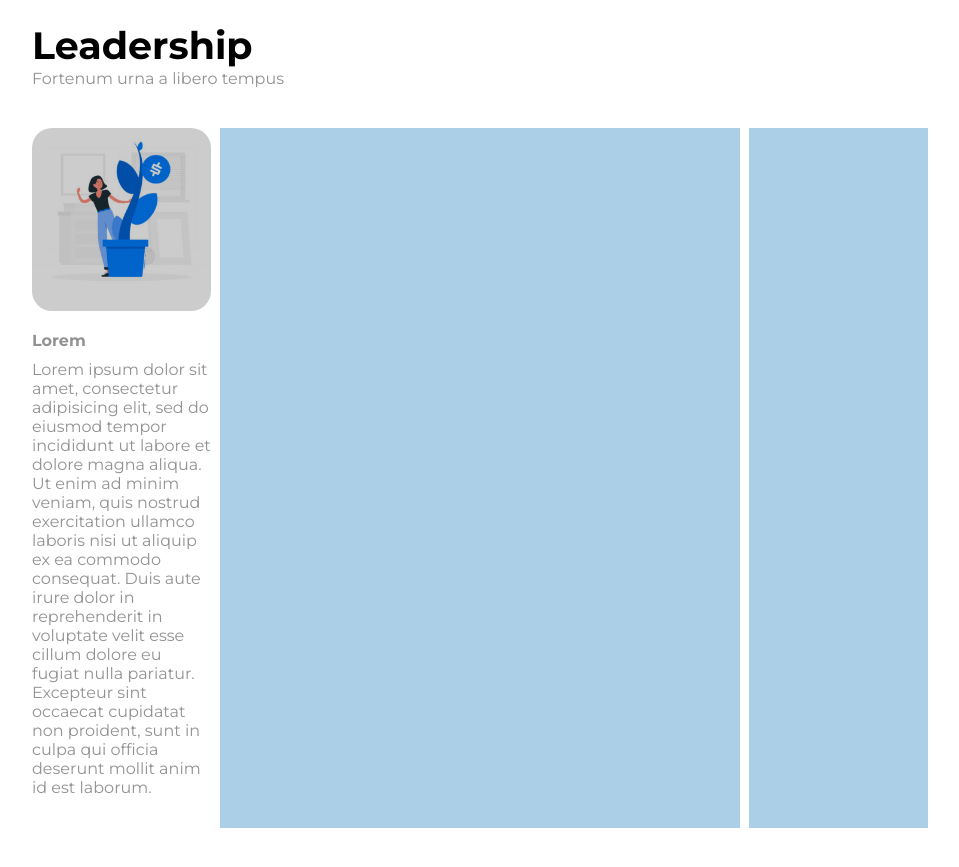
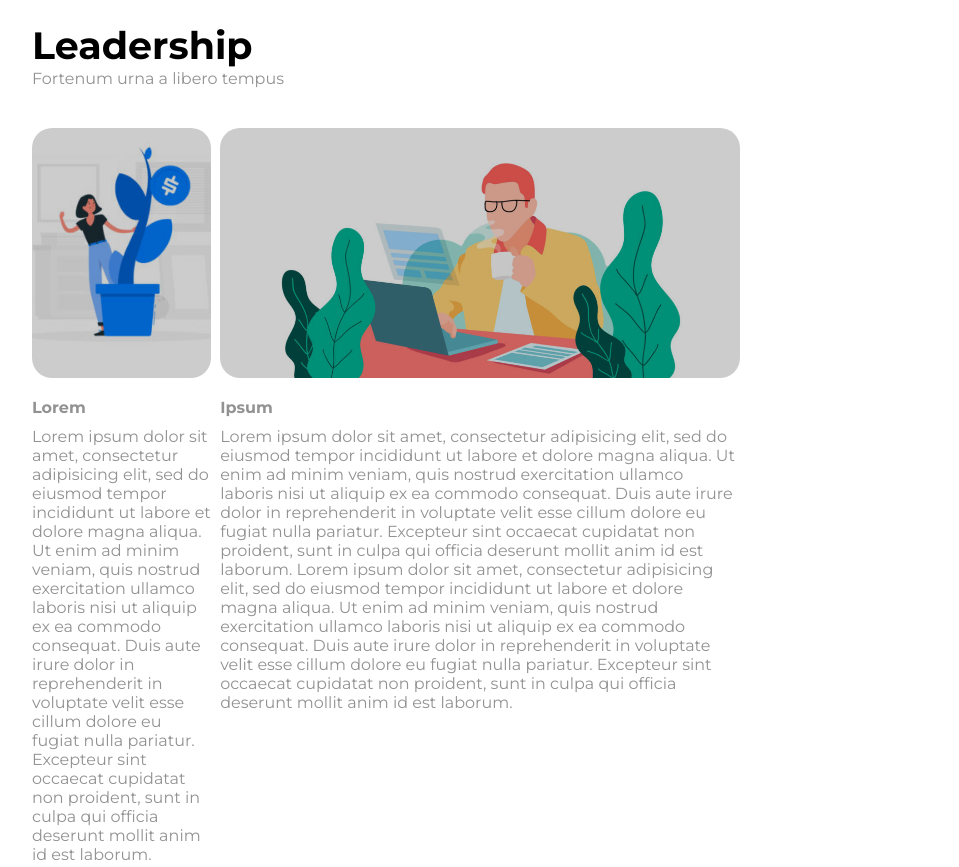
Before and after one commit to lorenaspiller/htmlcss-wp, a plain HTML site: page index.html in a window 1280 px wide. Shown: the part 780-1647 px from the top of the page, without its empty margins (160-1119 px from the left). Drawn offline with Linux system fonts and the light colour scheme.

Commit message:
creazione colonna centrale della seconda sezione
modifiche html e css

```diff
--- a/css/style.css
+++ b/css/style.css
@@ -108,7 +108,8 @@ nav li a {
   font-size: 38px;
 }
 
-.img-left {
+.img-left, .img-middle {
+  height: 250px;
   position: relative;
 }
 
@@ -120,8 +121,10 @@ p {
   margin-top: 10px;
 }
 
-.c-left img {
+.img-left img, .img-middle img  {
   width: 100%;
+  height: 100%;
+  object-fit: cover;
   border-radius: 20px;
 }
 
@@ -135,8 +138,7 @@ p {
 }
 
 
-.c-right,
-.c-middle {
+.c-right, {
   background-color: #ABCFE7;
 }
 
--- a/index.html
+++ b/index.html
@@ -74,7 +74,20 @@
               <p>Lorem ipsum dolor sit amet, consectetur adipisicing elit, sed do eiusmod tempor incididunt ut labore et dolore magna aliqua. Ut enim ad minim veniam, quis nostrud exercitation ullamco laboris nisi ut aliquip ex ea commodo consequat. Duis aute irure dolor in reprehenderit in voluptate velit esse cillum dolore eu fugiat nulla pariatur. Excepteur sint occaecat cupidatat non proident, sunt in culpa qui officia deserunt mollit anim id est laborum.</p>
               <!-- /testo -->
             </div>
-            <div class="c-middle"></div>
+
+            <div class="c-middle">
+              <!-- immagine  -->
+              <div class="img-middle">
+                <img src="img/banner-2.jpg" alt="banner-2">
+                <div class="overlay"></div>
+              </div>
+              <!-- /immagine  -->
+
+              <!-- /testo -->
+              <h4>Ipsum</h4>
+              <p>Lorem ipsum dolor sit amet, consectetur adipisicing elit, sed do eiusmod tempor incididunt ut labore et dolore magna aliqua. Ut enim ad minim veniam, quis nostrud exercitation ullamco laboris nisi ut aliquip ex ea commodo consequat. Duis aute irure dolor in reprehenderit in voluptate velit esse cillum dolore eu fugiat nulla pariatur. Excepteur sint occaecat cupidatat non proident, sunt in culpa qui officia deserunt mollit anim id est laborum. Lorem ipsum dolor sit amet, consectetur adipisicing elit, sed do eiusmod tempor incididunt ut labore et dolore magna aliqua. Ut enim ad minim veniam, quis nostrud exercitation ullamco laboris nisi ut aliquip ex ea commodo consequat. Duis aute irure dolor in reprehenderit in voluptate velit esse cillum dolore eu fugiat nulla pariatur. Excepteur sint occaecat cupidatat non proident, sunt in culpa qui officia deserunt mollit anim id est laborum.</p>
+              <!-- /testo -->
+            </div>
             <div class="c-right"></div>
           </div>
           <!-- /row bottom -->
```
